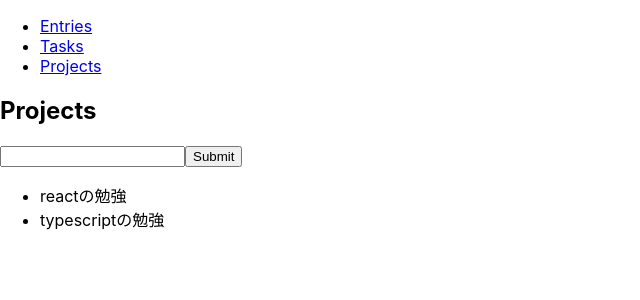
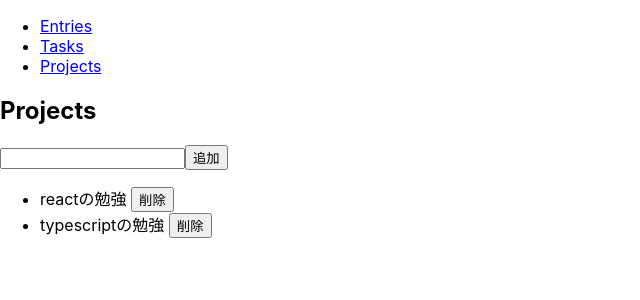
Before and after one commit to lighty/time-tracker, a React (Create React App) app: page /projects in a window 1280 px wide. Shown: the top 300 px of the page, without its empty margins (0-640 px from the left). Built offline with nearby package versions, Linux system fonts and the light colour scheme.

Commit message:
ファイルを分割して削除ボタンを追加

```diff
--- a/src/App.js
+++ b/src/App.js
@@ -5,6 +5,7 @@ import {
   Route,
   Link
 } from "react-router-dom";
+import Projects from "./Projects"
 
 export default function App() {
   return (
@@ -47,63 +48,3 @@ function Entries() {
 function Tasks() {
   return <h2>About</h2>;
 }
-
-class Projects extends React.Component {
-  constructor(props) {
-    super(props);
-    this.handleSubmit = this.handleSubmit.bind(this);
-    this.state = {
-      projects: [
-        { name: 'reactの勉強' },
-        { name: 'typescriptの勉強' },
-      ],
-      message: '',
-    }
-  }
-
-  handleSubmit(name) {
-    const projects = this.state.projects.concat([{name: name}]);
-    this.setState({projects: projects, message: '登録しました'});
-  }
-
-  render() {
-    const projects = this.state.projects.map((project) => <li key={project.name}>{project.name}</li>);
-    return (
-      <div>
-        <h2>Projects</h2>
-        <p>{this.state.message}</p>
-        <div><ProjectForm onSubmit={this.handleSubmit}/></div>
-        <ul>{projects}</ul>
-      </div>
-    );
-  }
-}
-
-// 制御されたコンポーネントを書いてみる
-class ProjectForm extends React.Component {
-  constructor(props) {
-    super(props);
-    this.state = {value: ''}
-    this.handleChange = this.handleChange.bind(this);
-    this.handleSubmit = this.handleSubmit.bind(this);
-  }
-
-  handleChange(event) {
-    this.setState({value: event.target.value});
-  }
-
-  handleSubmit(event) {
-    event.preventDefault();
-    this.props.onSubmit(this.state.value);
-    this.setState({value: ''});
-  }
-
-  render() {
-    return (
-      <form onSubmit={this.handleSubmit}>
-        <input type='text' value={this.state.value} onChange={this.handleChange} />
-        <input type='submit' value='Submit' />
-      </form>
-    );
-  }
-}
--- /dev/null
+++ b/src/Projects.js
@@ -0,0 +1,84 @@
+import React from "react";
+
+export default class Projects extends React.Component {
+  constructor(props) {
+    super(props);
+    this.handleAddProject = this.handleAddProject.bind(this);
+    this.handleDeleteProject = this.handleDeleteProject.bind(this);
+    this.state = {
+      projects: [
+        { name: 'reactの勉強' },
+        { name: 'typescriptの勉強' },
+      ],
+      message: '',
+    }
+  }
+
+  handleAddProject(name) {
+    const projects = this.state.projects.concat([{name: name}]);
+    this.setState({projects: projects, message: `${name}を追加しました`});
+  }
+
+  handleDeleteProject(name) {
+    const newProjects = this.state.projects.filter((e) => e.name !== name);
+    this.setState({projects: newProjects, message: `${name}を削除しました`});
+  }
+
+  render() {
+    const projects = this.state.projects.map((project) => {
+      return <li key={project.name}>{project.name} <DeleteForm onClick={this.handleDeleteProject} name={project.name}/></li>;
+    });
+    return (
+      <div>
+        <h2>Projects</h2>
+        <p>{this.state.message}</p>
+        <div><AddForm onSubmit={this.handleAddProject}/></div>
+        <ul>{projects}</ul>
+      </div>
+    );
+  }
+}
+
+class AddForm extends React.Component {
+  constructor(props) {
+    super(props);
+    this.state = {value: ''}
+    this.handleChange = this.handleChange.bind(this);
+    this.handleSubmit = this.handleSubmit.bind(this);
+  }
+
+  handleChange(event) {
+    this.setState({value: event.target.value});
+  }
+
+  handleSubmit(event) {
+    event.preventDefault();
+    this.props.onSubmit(this.state.value);
+    this.setState({value: ''});
+  }
+
+  render() {
+    return (
+      <form onSubmit={this.handleSubmit}>
+        <input type='text' value={this.state.value} onChange={this.handleChange} />
+        <input type='submit' value='追加' />
+      </form>
+    );
+  }
+}
+
+class DeleteForm extends React.Component {
+  constructor(props) {
+    super(props);
+    this.handleClick = this.handleClick.bind(this);
+  }
+
+  handleClick(event) {
+    event.preventDefault();
+    this.props.onClick(this.props.name);
+  }
+
+  render() {
+    return <button onClick={this.handleClick}>削除</button>;
+  }
+}
```
